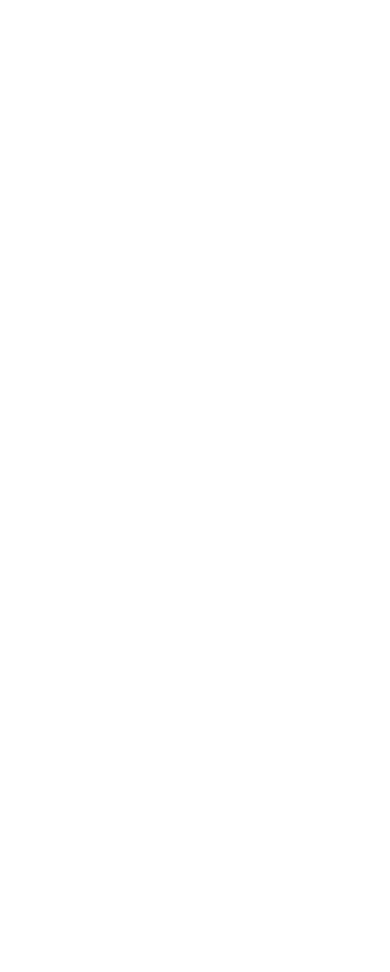
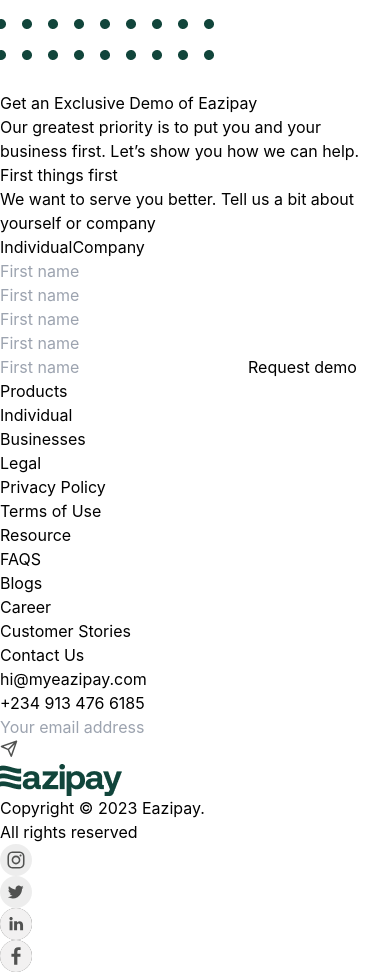
Before and after one commit to ibimina/pay, a Vue app: page / in a window 390 px wide. Shown: the part 3226-4198 px from the top of the page. Before the commit the page ends 3152 px from the top, so only its background shows below. Built offline with nearby package versions, Linux system fonts and the light colour scheme.

Commit message:
add link to dashboard

```diff
--- a/src/views/HomeView.vue
+++ b/src/views/HomeView.vue
@@ -46,7 +46,8 @@
             <li
               class="font-bold mb-8 lg:mb-0 lg:font-normal lg:border-dark-green border lg:py-2 lg:px-8 rounded-3xl"
             >
-              Login in
+            <RouterLink to="/dashboard">  Login in</RouterLink>
+
             </li>
             <li
               class="text-white bg-dark-green text-center p-2 rounded-3xl font-bold lg:font-normal lg:py-2 lg:px-8 shadow-register-sh"
@@ -194,7 +195,7 @@
   </section>
   <section class="bg-pink-peach bg-circle-pattern bg-no-repeat bg-cover px-4">
     <div class="lg:ml-10">
-      <img  src="/img/red-dot.png" alt="red dots" />
+      <img src="/img/red-dot.png" alt="red dots" />
     </div>
     <div class="lg:flex lg:items-center lg:justify-center container">
       <div class="text-center mb-6 lg:text-left">
@@ -220,6 +221,178 @@
       <img class="mx-auto imgheight" src="/img/free-forever.png" alt="" />
     </div>
   </section>
+  <section class="relative bg-contact-pattern bg-no-repeat bg-cover py-12 px-4">
+    <div class="hidden lg:block absolute top-2 left-0">
+      <img src="/img/greendot.png" alt="red dots" />
+    </div>
+    <div class="lg:flex gap-4 lg:items-center lg:justify-center container">
+      <div class="mb-3 text-center lg:text-left">
+        <h5 class="mb-2 font-bold font-serif text-dark-green text-3xl">
+          Get an Exclusive Demo of Eazipay
+        </h5>
+        <p>
+          Our greatest priority is to put you and your business first. Let’s show you how we can
+          help.
+        </p>
+      </div>
+      <form class="bg-white shadow-app-sh p-4">
+        <div class="text-center mb-3">
+          <p>First things first</p>
+          <p>We want to serve you better. Tell us a bit about yourself or company</p>
+        </div>
+
+        <div class="flex items-center justify-center gap-2 mb-6">
+          <button class="bg-dark-green text-white rounded-2xl px-3 py-1">Individual</button>
+          <button class="bg-gray-200 text-accent-grey rounded-2xl px-3 py-1">Company</button>
+        </div>
+        <input
+          type="text"
+          class="block p-2 mb-3 rounded-2xl border border-slate-300 w-full"
+          placeholder="First name"
+        />
+        <input
+          type="text"
+          class="block p-2 mb-3 rounded-2xl border border-slate-300 w-full"
+          placeholder="First name"
+        />
+        <input
+          type="text"
+          class="block p-2 mb-3 rounded-2xl border border-slate-300 w-full"
+          placeholder="First name"
+        />
+        <input
+          type="text"
+          class="block p-2 mb-3 rounded-2xl border border-slate-300 w-full"
+          placeholder="First name"
+        />
+        <input
+          type="text"
+          class="block p-2 mb-3 rounded-2xl border border-slate-300 w-full"
+          placeholder="First name"
+        />
+        <input
+          type="submit"
+          class="block p-2 mb-3 rounded-2xl border border-slate-300 w-full text-center text-white bg-dark-green"
+          value="Request demo"
+        />
+      </form>
+    </div>
+  </section>
+  <footer class="px-4 container py-12">
+    <div>
+      <div class="flex flex-col lg:flex-row-reverse lg:justify-between gap-10" >
+        <div class="lg:w-6/12 flex flex-col  justify-center gap-y-8 lg:flex-row lg:gap-10">
+          <div class="lg:w-1/4 text-center lg:text-left">
+            <h3 class="" >Products</h3>
+            <ul class="" >
+              <li ><a href="/individual" > Individual </a></li>
+              <li ><a href="/business" >Businesses</a></li>
+            </ul>
+          </div>
+          <div
+            class="lg:w-1/4 text-center lg:text-left">
+            <h3 class="" >Legal</h3>
+            <ul class="footer-list" >
+              <li >
+                <a href="/privacy-policy" >Privacy Policy</a>
+              </li>
+              <li >
+                <a href="/terms-of-use" > Terms of Use </a>
+              </li>
+            </ul>
+          </div>
+          <div
+            class="lg:w-1/4 legal text-center lg:text-left">
+            <h3 class="" >Resource</h3>
+            <ul class="footer-list" >
+              <li >
+                <a href="/privacy-policy" >FAQS</a>
+              </li>
+              <li >
+                <a href="/terms-of-use" > Blogs </a>
+              </li>
+               <li >
+                <a href="/terms-of-use" >Career</a>
+              </li>
+               <li >
+                <a href="/terms-of-use" >Customer Stories</a>
+              </li>
+            </ul>
+          </div>
+          <div class="lg:w-2/4 lg:block text-center lg:text-left" >
+            <h3 class="" >Contact Us</h3>
+            <ul class="grid gap-2 mb-6 footer-list" >
+              <li >
+                <a href="mailto:hi@myeazipay.com" >hi@myeazipay.com</a>
+              </li>
+              <li >
+                <a href="tel:+234 913 476 6185" >+234 913 476 6185</a>
+              </li>
+            </ul>
+            <div class="relative">
+              <form class="bg-gray-500 rounded-2xl flex max-w-md mx-auto">
+                <div class="flex-1" >
+                  <input
+                    type="text"
+                    class="w-full bg-gray-500"
+                    placeholder="Your email address"
+                    required
+
+                  />
+                </div>
+                <button class="flex-shrink-0 px-2 py-2 bg-transparent">
+                 <img src="/img/sendmessage.svg" alt="arrow" />
+                   </button>
+              </form>
+
+            </div>
+          </div>
+        </div>
+        <div class="text-center lg:flex-row lg:text-left lg:w-3/12 flex-shrink-0">
+          <div class="mb-6" >
+            <img class="mx-auto" src="/img/logo-dark.png" alt="eazipay logo" />
+          </div>
+          <p class="mb-2" >Copyright © 2023 Eazipay.</p>
+          <p class="mb-6" >All rights reserved</p>
+          <div class="social-links inline-flex gap-3 justify-center" >
+            <a
+              href="https://www.instagram.com/myeazipay"
+              title="Instagram"
+              target="_blank"
+              rel="noopener noreferrer"
+              class="social-link"
+
+              >
+              <img src="/img/instagram.svg"/></a
+            ><a
+              href="https://twitter.com/myeazipay"
+              title="Twitter"
+              target="_blank"
+              rel="noopener noreferrer"
+              class="social-link"
+
+              > <img src="/img/twitter.svg"/></a
+            ><a
+              href="https://www.linkedin.com/company/myeazipay"
+              title="Linkedin"
+              target="_blank"
+              rel="noopener noreferrer"
+              class="social-link"
+
+              > <img src="/img/linkedin.svg"/></a
+            ><a
+              href="https://web.facebook.com/myeazipay"
+              title="Facebook"
+              target="_blank"
+              rel="noopener noreferrer"
+              class="social-link">
+             <img src="/img/facebook.svg"/>
+            </a>
+          </div>
+        </div>
+      </div>
+    </div>
+  </footer>
 </template>
 
 <style scoped>
@@ -255,7 +428,7 @@
 .imgheight {
   max-height: 500px;
 }
-.container{
+.container {
   max-width: 1000px;
   margin: auto;
 }
```
